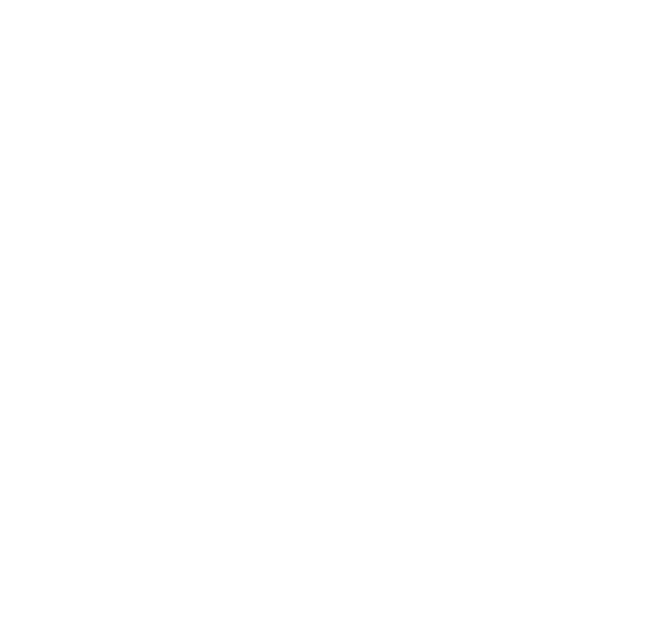
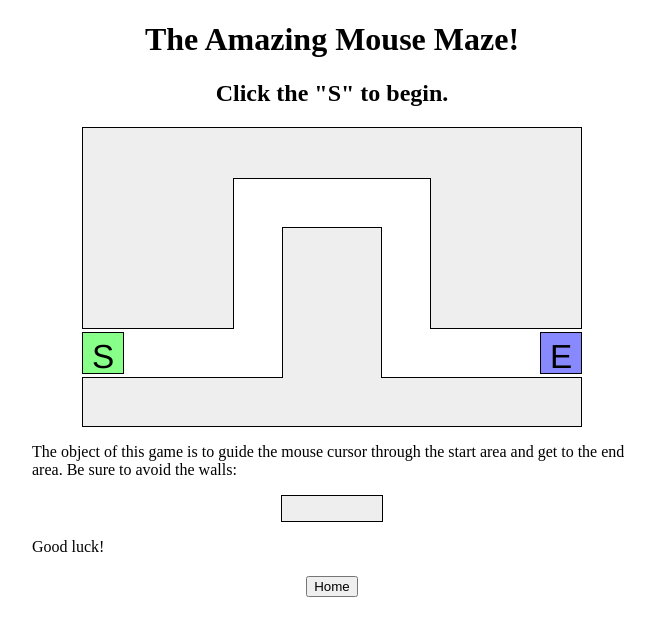
Before and after one commit to ranasl62/cs472, a website: page assignment-9/index.html in a window 1280 px wide. Shown: the whole page, without its empty margins (308-963 px from the left). Drawn offline with nearby package versions, Linux system fonts and the light colour scheme.

Commit message:
assignment 9

```diff
--- a/assignment-9/index.html
+++ b/assignment-9/index.html
@@ -0,0 +1,45 @@
+<!DOCTYPE html>
+<html lang="en">
+
+<head>
+    <title>Maze!</title>
+
+    <!-- provided files; do not modify -->
+    <link href="maze.css" type="text/css" rel="stylesheet" />
+    <script src="https://ajax.googleapis.com/ajax/libs/jquery/1.7.2/jquery.min.js" type="text/javascript"></script>
+
+    <!-- your code -->
+    <script src="maze.js" type="text/javascript"></script>
+</head>
+
+<body>
+<h1>The Amazing Mouse Maze!</h1>
+<h2 id="status">Click the "S" to begin.</h2>
+
+<!-- This part of the page represents the maze -->
+<div id="maze">
+    <div id="start">S</div>
+    <div class="boundary" id="boundary1"></div>
+    <div class="boundary"></div>
+    <div class="boundary"></div>
+    <div class="boundary"></div>
+    <div class="boundary"></div>
+    <div id="end">E</div>
+</div>
+
+<p>
+    The object of this game is to guide the mouse cursor through the start area and get to the end area. Be sure to avoid the walls:
+</p>
+
+<div class="boundary example"></div>
+
+<p>
+    Good luck!
+</p>
+
+<!-- Home button -->
+<div style="text-align: center; margin-top: 20px;">
+    <button id="homeButton">Home</button>
+</div>
+</body>
+</html>
--- a/assignment-9/maze.css
+++ b/assignment-9/maze.css
@@ -0,0 +1,117 @@
+/* Centering headers */
+h1, h2 {
+    text-align: center;
+}
+
+/* Centering paragraphs and setting width */
+p {
+    width: 600px;
+    margin: 1em auto;
+}
+
+/* Centering the maze container */
+#maze {
+    margin: auto;
+    position: relative;
+    height: 300px;
+    width: 500px;
+}
+
+/* Styling start and end points */
+#start, #end {
+    position: absolute;
+    top: 205px;
+    height: 30px;
+    width: 30px;
+    border: 1px solid black;
+    padding: 5px;
+    cursor: default;
+    font-family: "Helvetica", "Arial", sans-serif;
+    font-size: 25pt;
+    text-align: center;
+}
+
+/* Specific styles for start and end points */
+#maze #start {
+    background-color: #88ff88;
+    left: 0;
+}
+
+#maze #end {
+    background-color: #8888ff;
+    right: 0;
+}
+
+/* General boundary styles */
+div.boundary {
+    background-color: #eeeeee;
+    border: 1px solid black;
+}
+
+/* Example boundary */
+div.boundary.example {
+    margin: auto;
+    width: 100px;
+    height: 25px;
+}
+
+/* Losing boundary */
+div.youlose {
+    background-color: #ff8888;
+}
+
+/* Hack: CSS sibling selectors for maze boundaries */
+
+/* First boundary */
+#maze div.boundary {
+    position: absolute;
+    top: 0;
+    left: 0;
+    height: 200px;
+    width: 150px;
+    z-index: 1;
+}
+
+/* Second boundary */
+#maze div.boundary + div.boundary {
+    border-left: none;
+    border-right: none;
+    z-index: 2;
+    left: 151px;
+    height: 50px;
+    width: 198px;
+}
+
+/* Third boundary */
+#maze div.boundary + div.boundary + div.boundary {
+    border-left: 1px black solid;
+    border-right: 1px black solid;
+    z-index: 1;
+    left: 348px;
+    height: 200px;
+    width: 150px;
+}
+
+/* Fourth boundary */
+#maze div.boundary + div.boundary + div.boundary + div.boundary {
+    border: 1px black solid;
+    top: 250px;
+    left: 0;
+    height: 48px;
+    width: 498px;
+}
+
+/* Fifth boundary */
+#maze div.boundary + div.boundary + div.boundary + div.boundary + div.boundary {
+    border-bottom: none;
+    top: 100px;
+    left: 200px;
+    height: 150px;
+    width: 98px;
+}
+
+
+#start,
+#end{
+    cursor: pointer;
+}
--- a/assignment-9/maze.js
+++ b/assignment-9/maze.js
@@ -0,0 +1,39 @@
+$(function () {
+    let isGameStarted = false;
+
+    $("#start").click(function () {
+        startGame();
+    });
+
+    $("#end").click(function () {
+        if (isGameStarted) {
+            $("#status").text("You win! Click S to restart.");
+            isGameStarted = false;
+        }
+    });
+
+    function startGame() {
+        isGameStarted = true;
+        $("#maze .boundary").css("background", "#eeeeee");
+        $("#status").text("Game started . . .");
+
+        $(".boundary").on("mouseenter.game", function () {
+            if (isGameStarted) gameOver();
+        });
+
+        $("#maze").on("mouseleave.game", function () {
+            if (isGameStarted) gameOver();
+        });
+    }
+
+    function gameOver() {
+        $("#maze .boundary").css("background", "red");
+        $("#status").text("You lost! Click S to restart.");
+        isGameStarted = false;
+        $(".boundary").off("mouseenter.game");
+        $("#maze").off("mouseleave.game");
+    }
+    document.getElementById('homeButton').onclick = function () {
+        window.location.href = '/cs472';
+    };
+})();
```
Also changed, not shown: index.html (+1 -0 lines).
